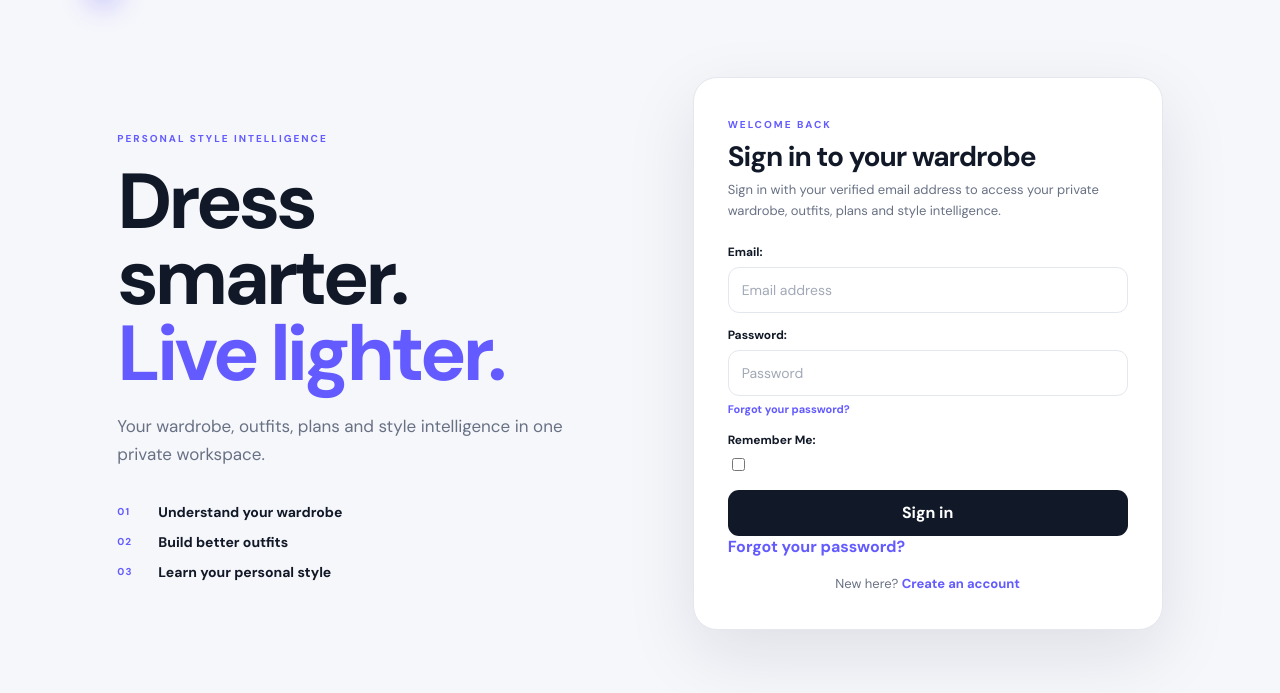
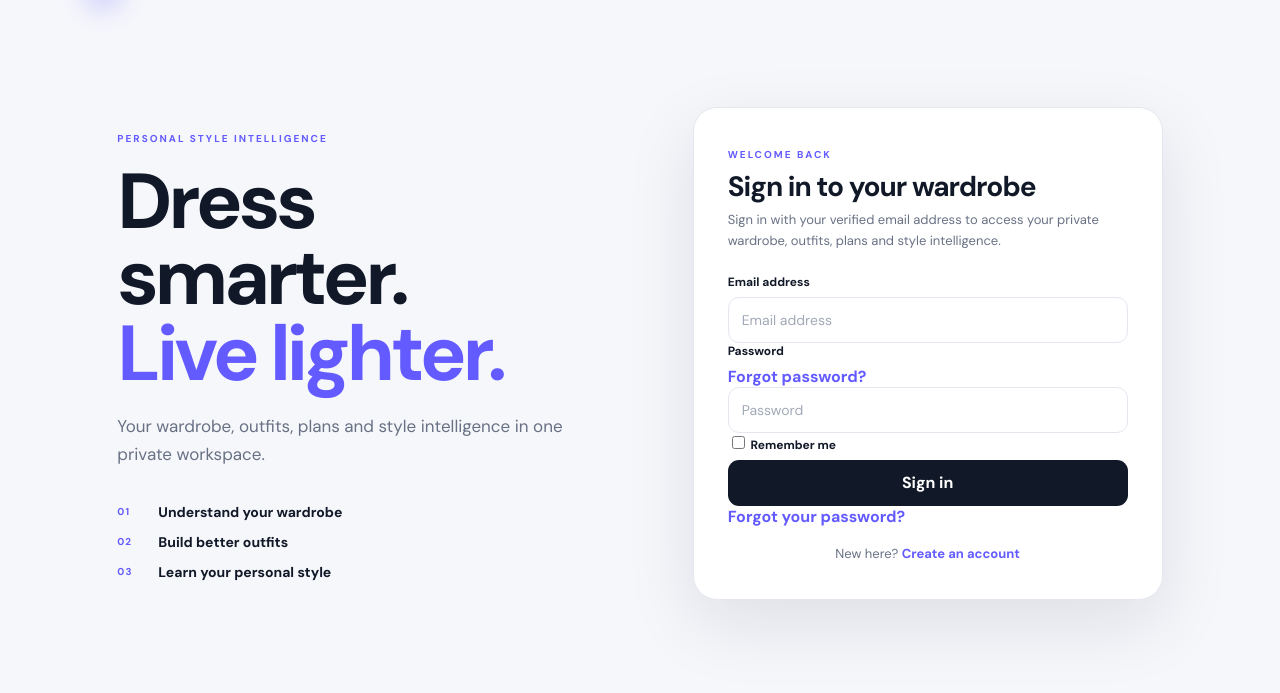
Before and after one commit to preethamofficial/WardrobeOS, a Django app: page /accounts/login/ in a window 1280 px wide. Shown: the part 66-759 px from the top of the page. Run offline with Django 5.2, Linux system fonts and the light colour scheme; data that the repository does not hold is empty.

Commit message:
style: use clear standard login fields

```diff
--- a/templates/account/login.html
+++ b/templates/account/login.html
@@ -14,7 +14,11 @@
 <div class="auth-divider"><span>or use your email</span></div>
 {% endif %}
 <form method="post" class="form-fields">{% csrf_token %}
-{{ form.as_p }}
+{% if form.non_field_errors %}<div class="auth-form-error" role="alert">{{ form.non_field_errors }}</div>{% endif %}
+<div class="auth-field"><label for="{{ form.login.id_for_label }}">Email address</label>{{ form.login }}{% if form.login.errors %}<div class="auth-field-error">{{ form.login.errors|striptags }}</div>{% endif %}</div>
+<div class="auth-field"><div class="auth-label-row"><label for="{{ form.password.id_for_label }}">Password</label><a href="{% url 'account_reset_password' %}">Forgot password?</a></div>{{ form.password }}{% if form.password.errors %}<div class="auth-field-error">{{ form.password.errors|striptags }}</div>{% endif %}</div>
+{% if form.remember %}<label class="auth-check">{{ form.remember }} <span>Remember me</span></label>{% endif %}
+{% if form.next %}{{ form.next }}{% endif %}
 <button class="btn btn-dark" type="submit">Sign in</button>
 <p class="auth-forgot"><a href="{% url 'account_reset_password' %}">Forgot your password?</a></p>
 </form>
```
